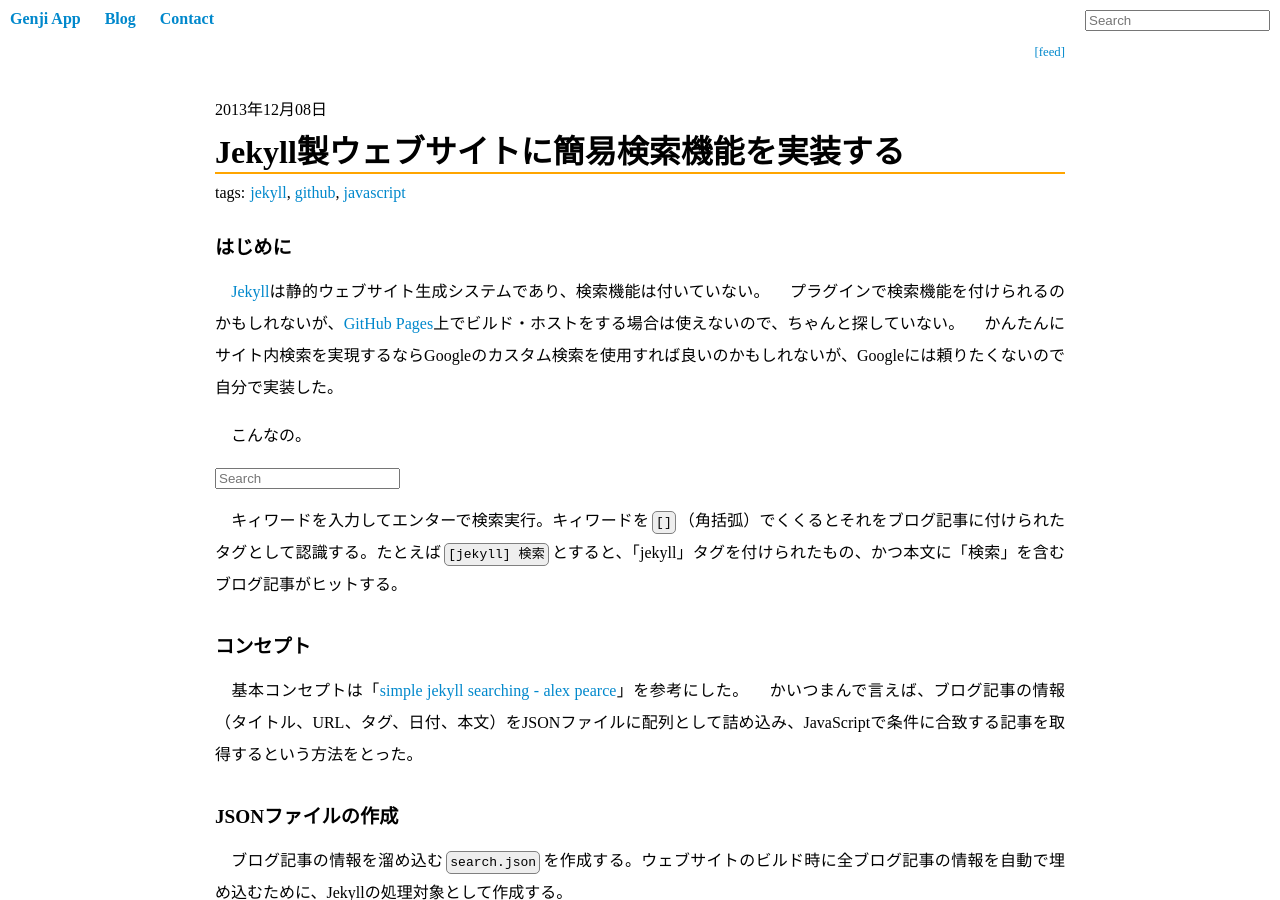
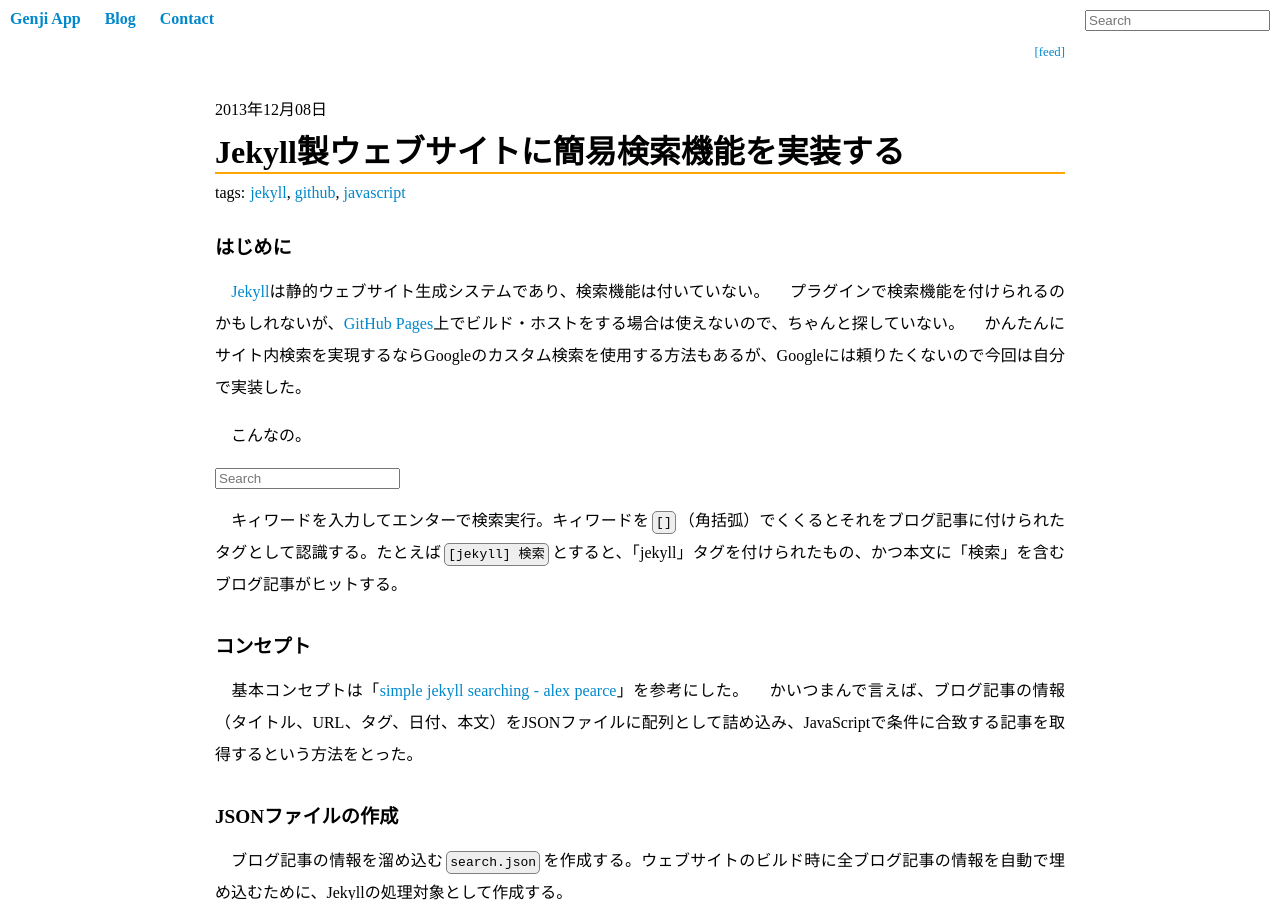
Before and after one commit to GenjiApp/genjiapp.github.io, a Jekyll site: the page built from _posts/2013-12-08-simple-search-feature-on-jekyll-generated-website.md, in a window 1280 px wide and 900 px high. Built offline with Jekyll 4.4.1, drawn with Linux system fonts in a browser that asks for light colours; Markdown is read by kramdown in place of the engine named in the settings.

Commit message:
edit post '2013-12-08-simple-search-feature-on-jekyll-generated-website'

```diff
--- a/_posts/2013-12-08-simple-search-feature-on-jekyll-generated-website.md
+++ b/_posts/2013-12-08-simple-search-feature-on-jekyll-generated-website.md
@@ -7,7 +7,7 @@ tags: jekyll github javascript
 
 　[Jekyll](http://jekyllrb.com)は静的ウェブサイト生成システムであり、検索機能は付いていない。
 　プラグインで検索機能を付けられるのかもしれないが、[GitHub Pages](http://pages.github.com)上でビルド・ホストをする場合は使えないので、ちゃんと探していない。
-　かんたんにサイト内検索を実現するならGoogleのカスタム検索を使用すれば良いのかもしれないが、Googleには頼りたくないので自分で実装した。
+　かんたんにサイト内検索を実現するならGoogleのカスタム検索を使用する方法もあるが、Googleには頼りたくないので今回は自分で実装した。
 
 　こんなの。
 
```
